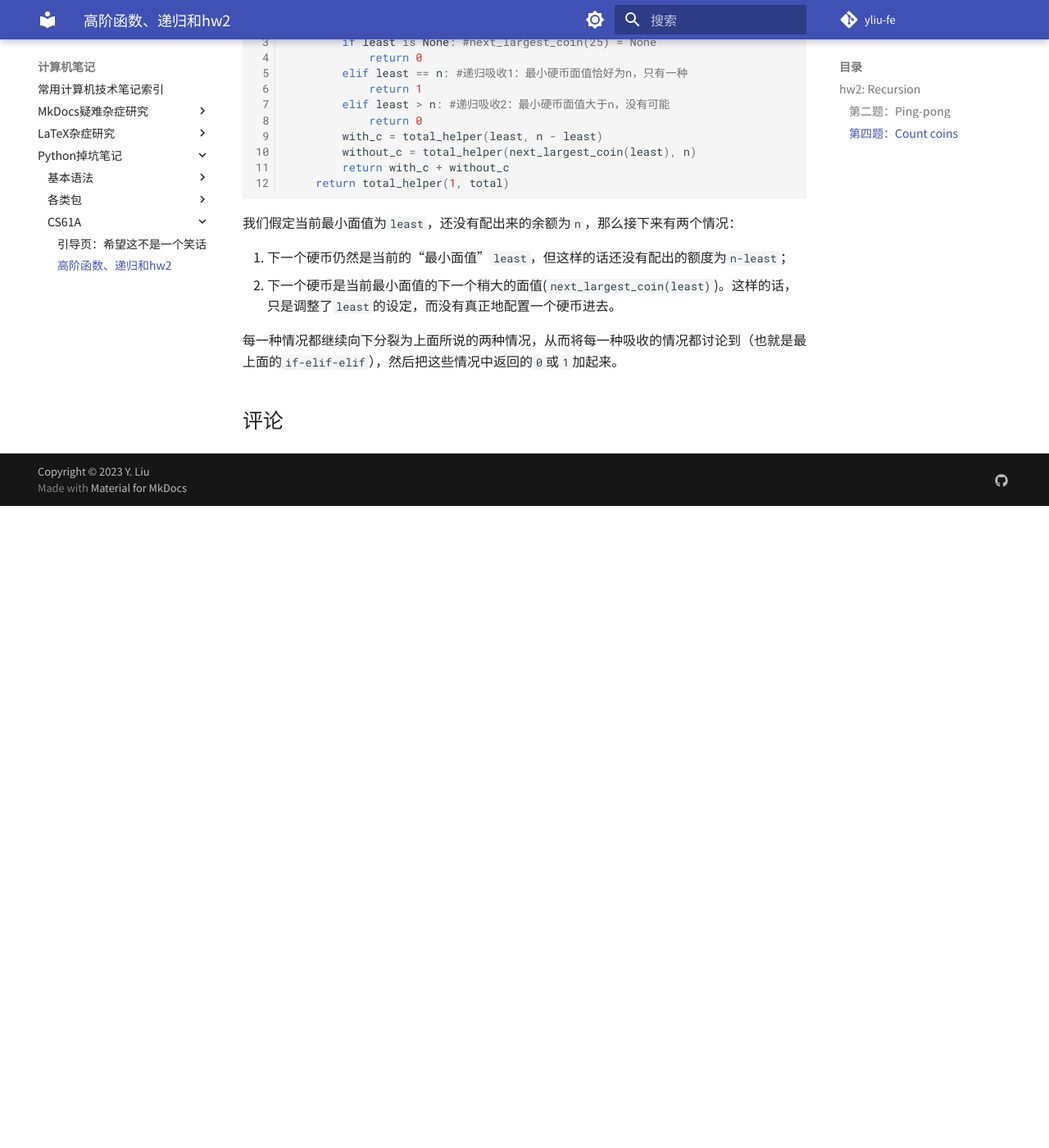
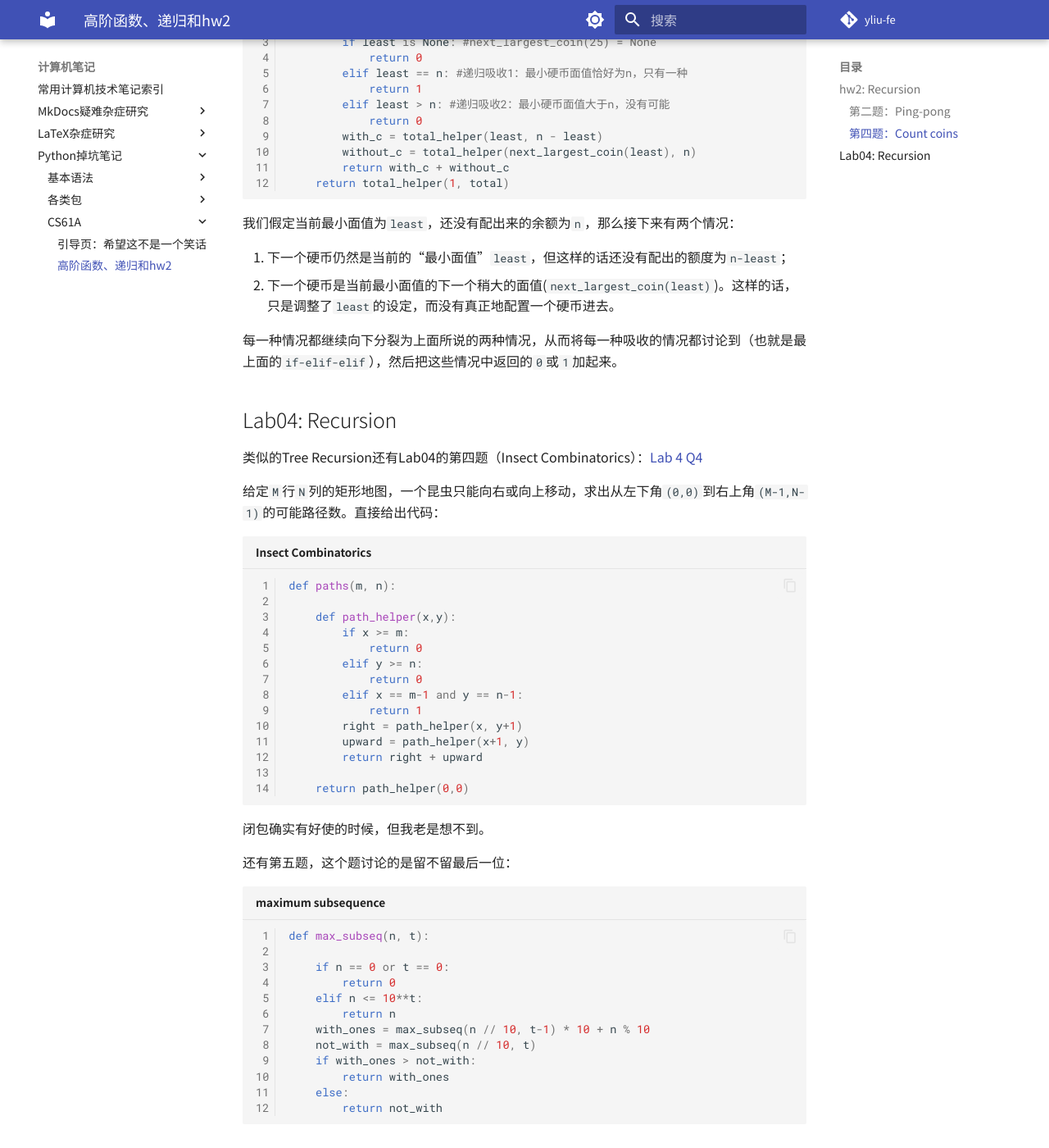
Before and after one commit to yliu-fe/yliu-fe.github.io, an MkDocs documentation site: the page built from docs/Techs/Notes for Python/CS61A/recursive.md, in a window 1280 px wide and 1400 px high, scrolled down 1453 px. Shown: the whole window at 82% size. Built offline with MkDocs 1.6.1 and Material for MkDocs 9.7.7, drawn with Linux system fonts in a browser that asks for light colours; comment, search, counter and statistics services are not loaded; before the commit the page ends 2070 px from its top, so only the background shows below that.

Commit message:
Update recursive.md

````diff
--- a/docs/Techs/Notes for Python/CS61A/recursive.md
+++ b/docs/Techs/Notes for Python/CS61A/recursive.md
@@ -69,3 +69,43 @@ def count_coins(total):
 2. 下一个硬币是当前最小面值的下一个稍大的面值(`next_largest_coin(least)`)。这样的话，只是调整了`least`的设定，而没有真正地配置一个硬币进去。
 
 每一种情况都继续向下分裂为上面所说的两种情况，从而将每一种吸收的情况都讨论到（也就是最上面的`if-elif-elif`），然后把这些情况中返回的`0`或`1`加起来。
+
+## Lab04: Recursion
+类似的Tree Recursion还有Lab04的第四题（Insect Combinatorics）：[Lab 4 Q4](https://inst.eecs.berkeley.edu/~cs61a/fa20/lab/lab04/#q4)
+
+给定`M`行`N`列的矩形地图，一个昆虫只能向右或向上移动，求出从左下角`(0,0)`到右上角`(M-1,N-1)`的可能路径数。直接给出代码：
+
+```python title="Insect Combinatorics" linenums="1"
+def paths(m, n):
+
+    def path_helper(x,y):
+        if x >= m:
+            return 0
+        elif y >= n:
+            return 0
+        elif x == m-1 and y == n-1:
+            return 1
+        right = path_helper(x, y+1)
+        upward = path_helper(x+1, y)
+        return right + upward
+
+    return path_helper(0,0)
+```
+闭包确实有好使的时候，但我老是想不到。
+
+还有第五题，这个题讨论的是留不留最后一位：
+
+```python title="maximum subsequence" linenums="1"
+def max_subseq(n, t):
+
+    if n == 0 or t == 0:
+        return 0
+    elif n <= 10**t:
+        return n
+    with_ones = max_subseq(n // 10, t-1) * 10 + n % 10
+    not_with = max_subseq(n // 10, t)
+    if with_ones > not_with:
+        return with_ones
+    else:
+        return not_with
+```
````
